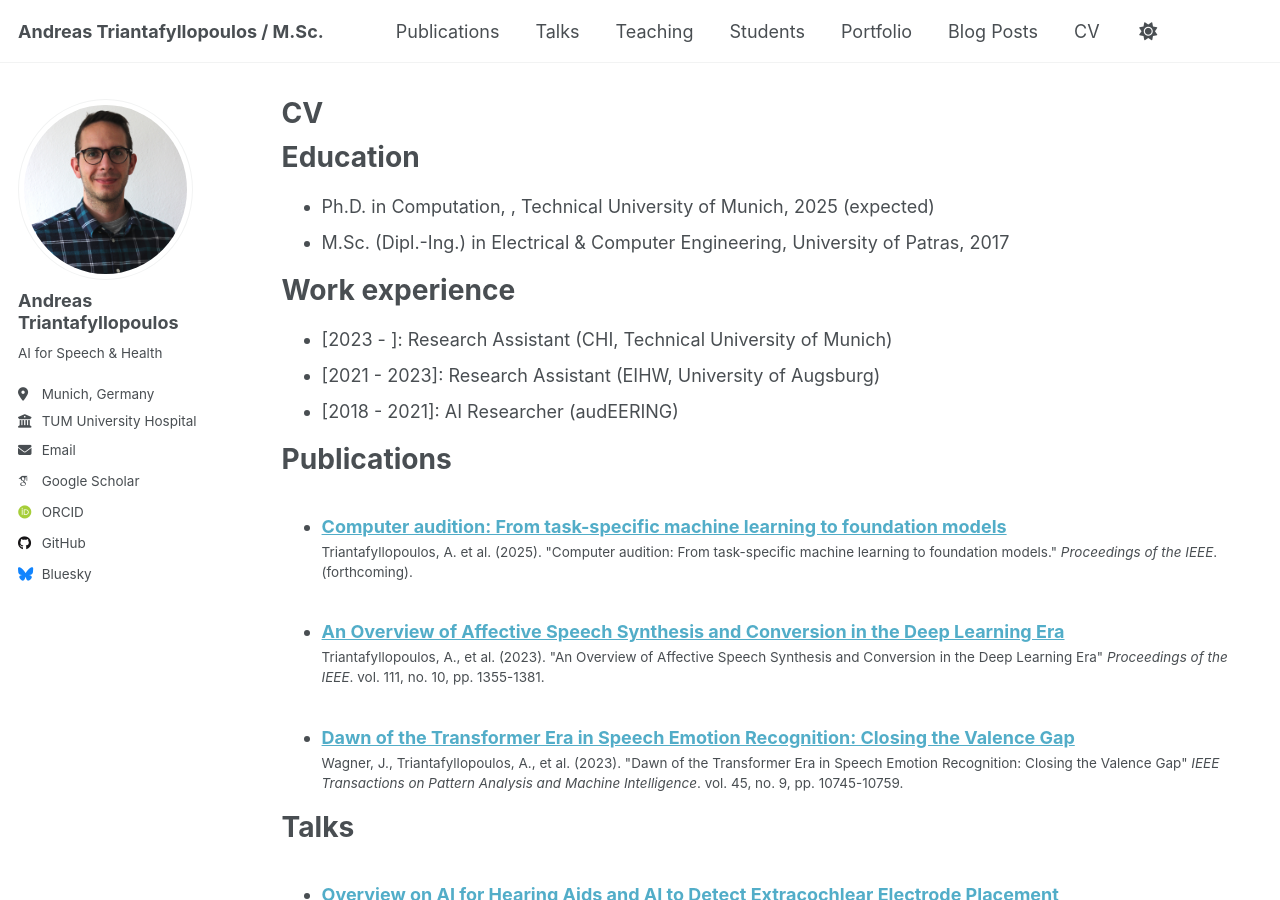
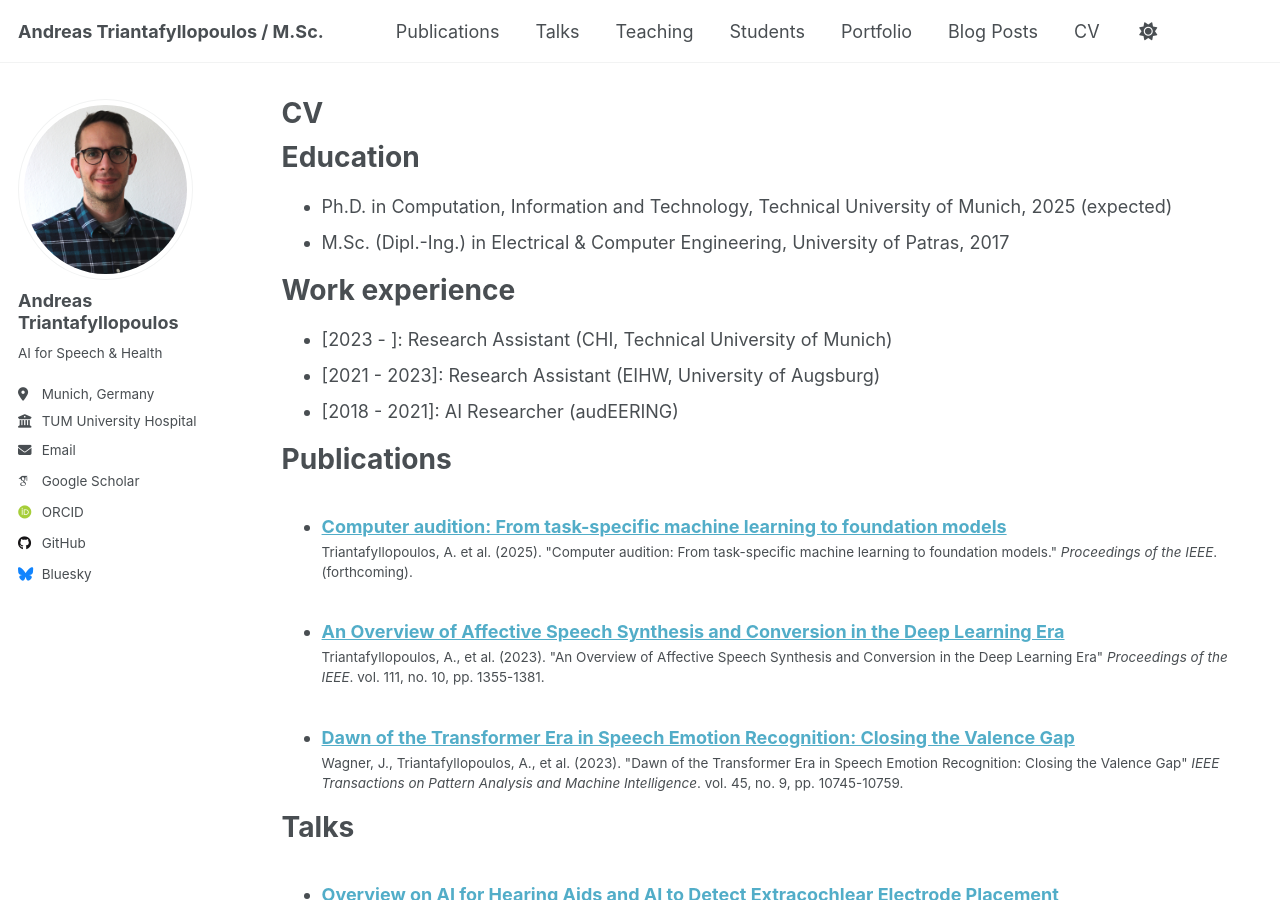
Before and after one commit to ATriantafyllopoulos/ATriantafyllopoulos.github.io, a Jekyll site: the page built from _pages/cv.md, in a window 1280 px wide and 900 px high. Built offline with Jekyll 4.4.1, drawn with Linux system fonts in a browser that asks for light colours; some web fonts are replaced; a script that is not in the unit is left out.

Commit message:
Fixed CV typo

```diff
--- a/_pages/cv.md
+++ b/_pages/cv.md
@@ -11,7 +11,7 @@ redirect_from:
 
 Education
 ======
-* Ph.D. in Computation, , Technical University of Munich, 2025 (expected)
+* Ph.D. in Computation, Information and Technology, Technical University of Munich, 2025 (expected)
 * M.Sc. (Dipl.-Ing.) in Electrical & Computer Engineering, University of Patras, 2017
 
 Work experience
```
